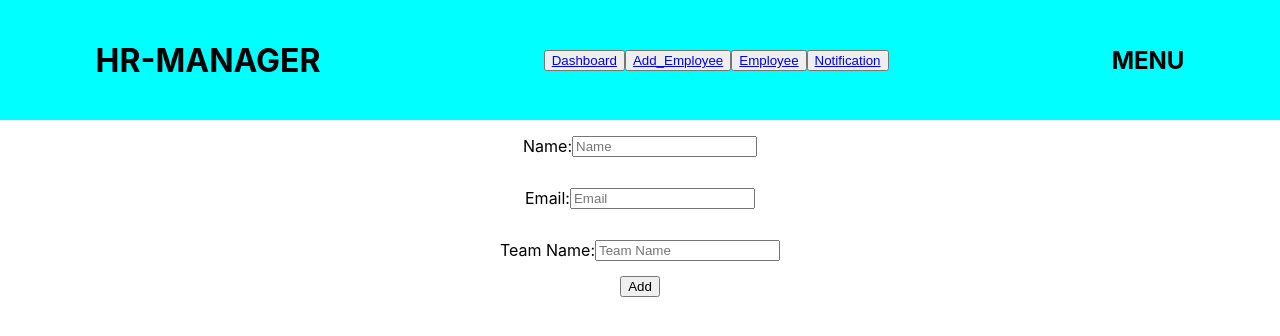
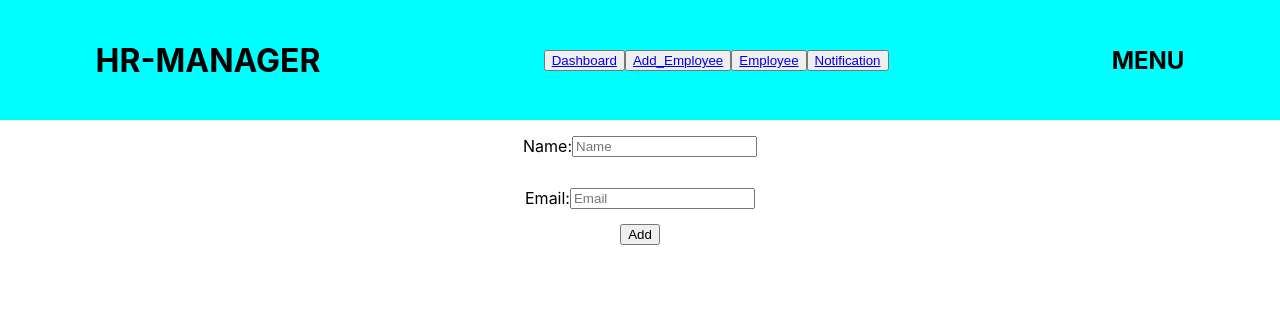
Before and after one commit to ritikgupta28/hr-management, a React (Create React App) app in the folder frontend/: page /add_employee in a window 1280 px wide. Shown: the top 336 px of the page. Built offline with nearby package versions, Linux system fonts and the light colour scheme.

Commit message:
fetching employees

```diff
--- a/frontend/src/Components/Manager/AddEmployee.js
+++ b/frontend/src/Components/Manager/AddEmployee.js
@@ -4,10 +4,9 @@ import "./AddEmployee.css";
 function AddEmployee() {
   const [name, setName] = useState('');
   const [email, setEmail] = useState('');
-  const [teamName, setTeamName] = useState('');
 
   const onAddEmployee = (e) => {
-    console.log(name, email, teamName);
+    console.log(name, email);
     fetch('http://localhost:8000/newEmployee', {
       method: 'POST',
       headers: {
@@ -48,15 +47,6 @@ function AddEmployee() {
         />
       </div>
       <div className="add_employee_input">
-        <p>Team Name: </p>
-        <input
-          placeholder="Team Name"
-          type="text"
-          value={teamName}
-          onChange = {e => setTeamName(e.target.value)}
-        />
-      </div>
-      <div className="add_employee_input">
         <button type="submit" onClick={onAddEmployee}>Add</button>
       </div>
     </div>
--- a/frontend/src/Components/Manager/EmployeeList.js
+++ b/frontend/src/Components/Manager/EmployeeList.js
@@ -1,11 +1,31 @@
-import React from 'react'
+import React, { useState, useEffect } from 'react'
 
 function EmployeeList() {
+  const [employees, setEmployees] = useState([]);
+
+  useEffect(() => {
+    fetch('http://localhost:8000/employeeList', {
+      method: 'GET',
+      headers: {
+        'Content-Type': 'application/json'
+      }
+      })
+      .then(res => {
+        setEmployees(res.employees);
+      })
+      .catch(err => console.log(err));
+  }, [])
+
   return (
     <div>
       <h1>Employee</h1>
+      <div>
+        {employees?.map(employee => (
+          <p key={employee._id}>employee.name</p>
+        ))}
+      </div>
     </div>
   )
 }
 
-export default EmployeeList
+export default EmployeeList;
```
Also changed, not shown: 1 other file (tests, documents, lock files or other folders).
